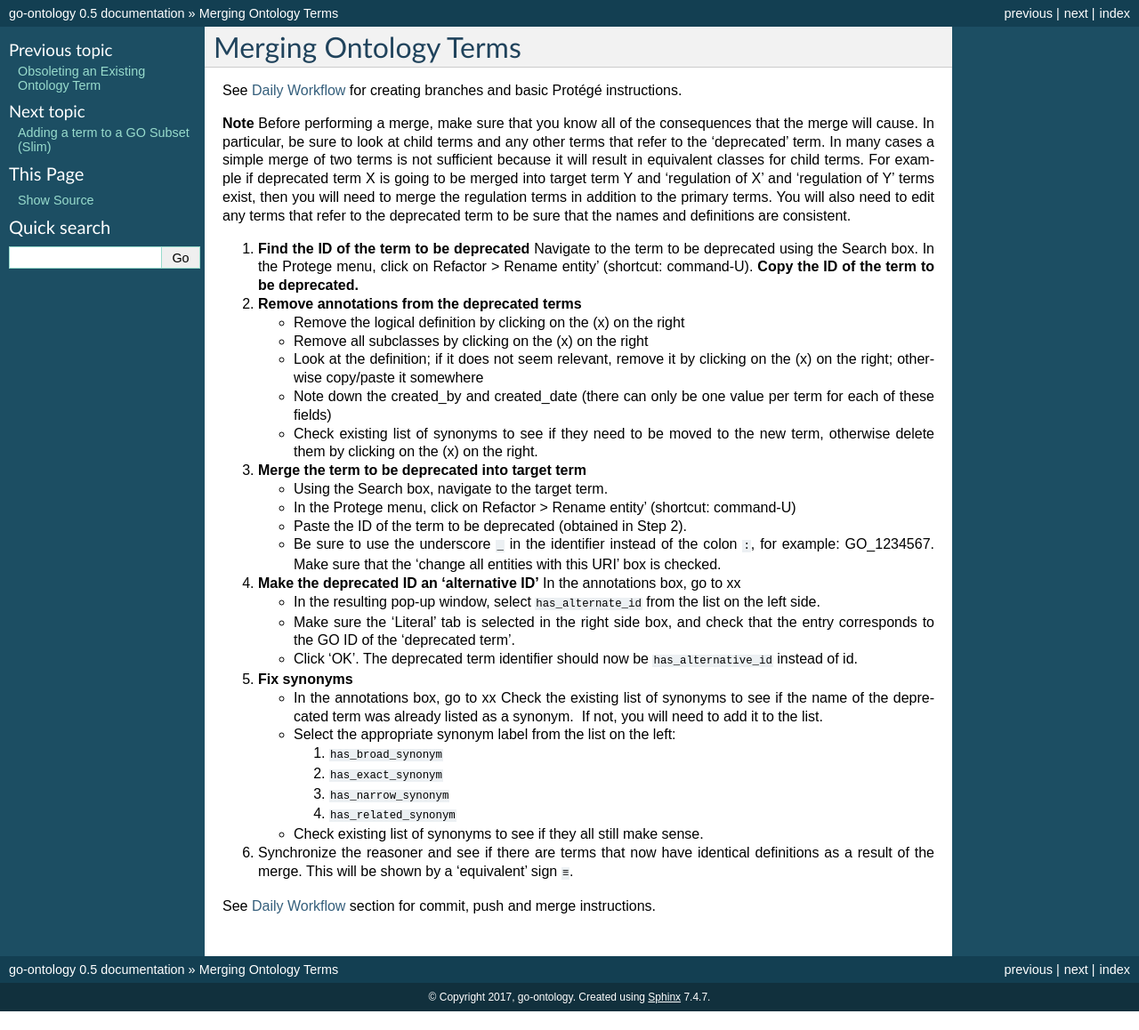
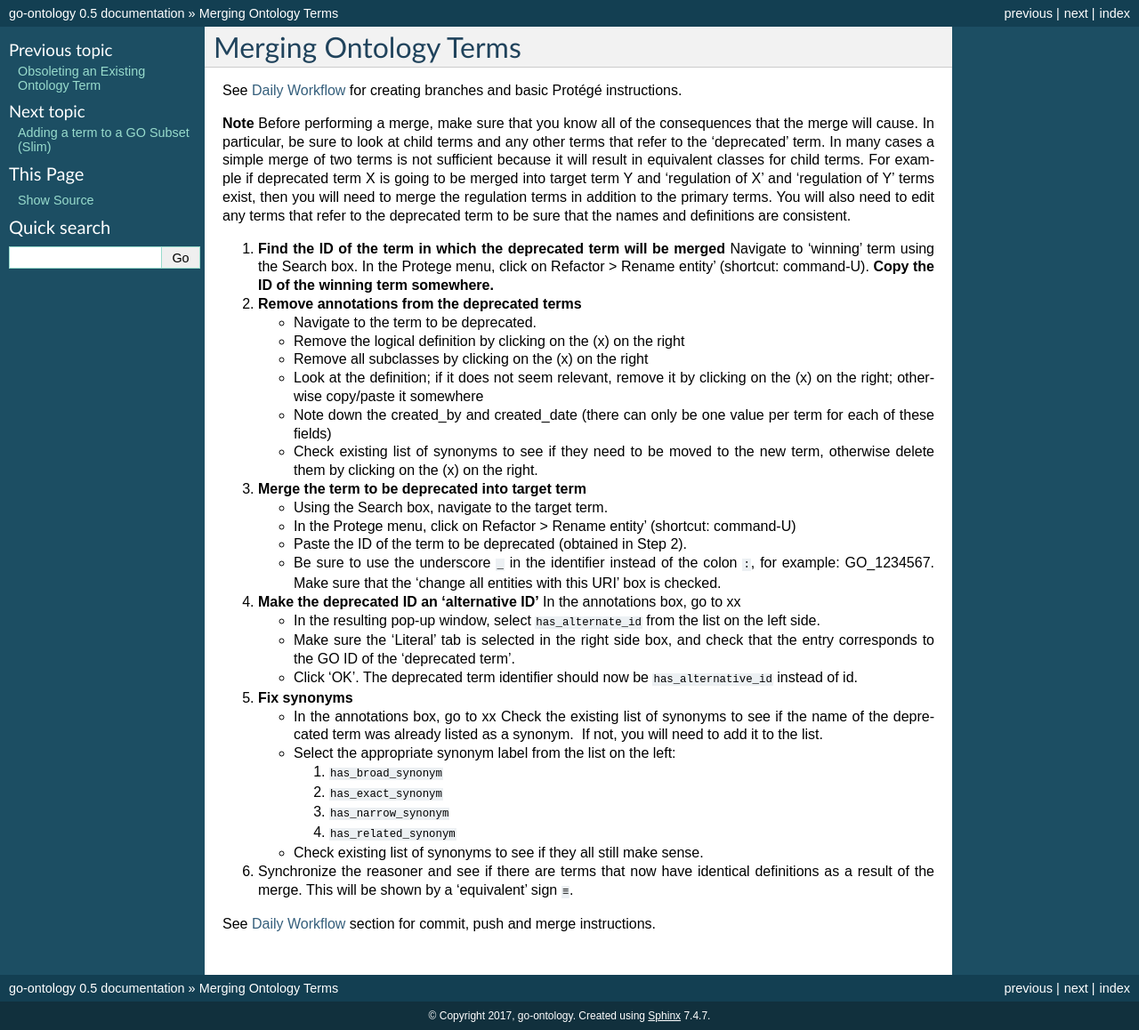
Before and after one commit to geneontology/go-ontology, a Sphinx documentation site: the page built from docs/MergeTerms.md, in a window 1280 px wide. Shown: the whole page at 89% size. Built offline with Sphinx 7.4.7, drawn with Linux system fonts in a browser that asks for light colours; before the commit the page ends 1137 px from its top, so only the background shows below that.

Commit message:
Update MergeTerms.md

```diff
--- a/docs/MergeTerms.md
+++ b/docs/MergeTerms.md
@@ -5,10 +5,11 @@ See [Daily Workflow](http://go-ontology.readthedocs.io/en/latest/Installgit.html
 
 **Note** Before performing a merge, make sure that you know all of the consequences that the merge will cause. In particular, be sure to look at child terms and any other terms that refer to the ‘deprecated’ term. In many cases a simple merge of two terms is not sufficient because it will result in equivalent classes for child terms. For example if deprecated term X is going to be merged into target term Y and ‘regulation of X’ and ‘regulation of Y’ terms exist, then you will need to merge the regulation terms in addition to the primary terms. You will also need to edit any terms that refer to the deprecated term to be sure that the names and definitions are consistent.
 
-1.	**Find the ID of the term to be deprecated**
-    Navigate to the term to be deprecated using the Search box. In the Protege menu, click on Refactor > Rename entity’ (shortcut: command-U). **Copy the ID of the term to be deprecated.**
+1.	**Find the ID of the term in which the deprecated term will be merged**
+ Navigate to 'winning' term using the Search box. In the Protege menu, click on Refactor > Rename entity’ (shortcut: command-U). **Copy the ID of the winning term somewhere.**
 
  2. **Remove annotations from the deprecated terms**
+    - Navigate to the term to be deprecated.
     - Remove the logical definition by clicking on the (x) on the right
     - Remove all subclasses by clicking on the (x) on the right
     - Look at the definition; if it does not seem relevant, remove it by clicking on the (x) on the right; otherwise copy/paste it somewhere
```
